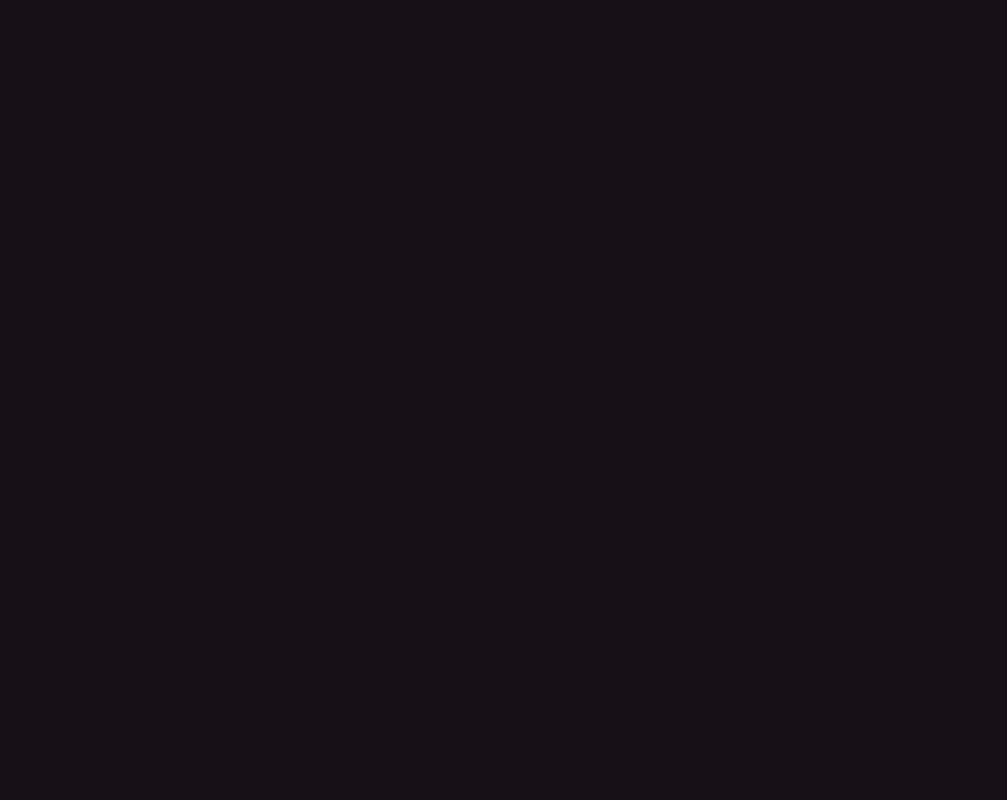
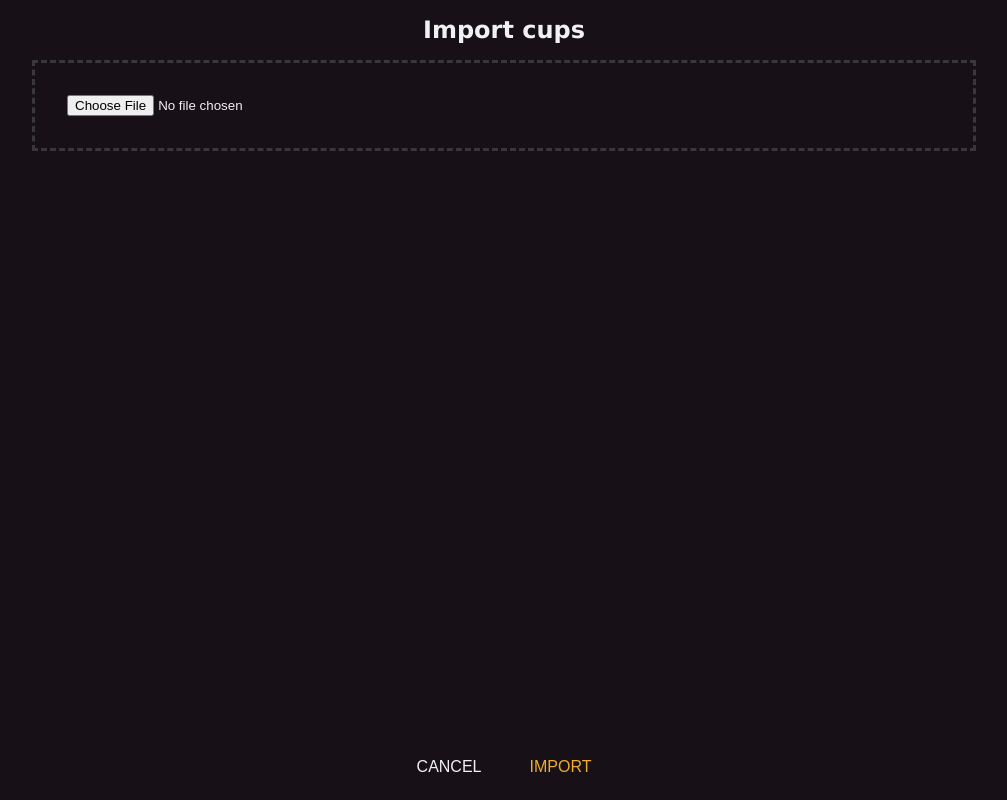
Before and after one commit to pipan/coffee-jurnal, a Vue app: page /import in a window 1280 px wide. Shown: the whole page, without its empty margins (136-1143 px from the left). Built offline with nearby package versions, Linux system fonts and the light colour scheme.

Commit message:
import export

```diff
--- a/src/assets/styles/form.css
+++ b/src/assets/styles/form.css
@@ -151,3 +151,10 @@ select {
     white-space: nowrap;
     border: none;
 }
+
+input[type="file"] {
+    border: dashed 3px var(--color-border);
+    border-radius: var(10px);
+    text-align: center;
+    padding: var(--unit-l);
+}
--- a/src/components/CoffeeDetailForm.vue
+++ b/src/components/CoffeeDetailForm.vue
@@ -97,6 +97,9 @@ export default {
             })
         },
         back: function () {
+            if (window.history.length === 0) {
+                return this.$router.push({ name: 'Home' })
+            }
             this.$router.go(-1)
         }
     }
--- a/src/router/index.js
+++ b/src/router/index.js
@@ -2,6 +2,7 @@ import Vue from 'vue'
 import VueRouter from 'vue-router'
 import Home from '../views/Home.vue'
 import Create from '../views/Create.vue'
+import Import from '../views/Import.vue'
 import Edit from '../views/Edit.vue'
 import Taste from '../views/Taste.vue'
 import Stats from '../views/Stats.vue'
@@ -43,6 +44,12 @@ const routes = [
     meta: { transitionDepth: 1 }
   },
   {
+    path: '/import',
+    name: 'Import',
+    component: Import,
+    meta: { transitionDepth: 2 }
+  },
+  {
     path: '/edit/:id',
     name: 'Edit',
     component: Edit,
--- a/src/store/index.js
+++ b/src/store/index.js
@@ -149,6 +149,13 @@ export default new Vuex.Store({
       context.commit('setAppSetting', {
         updating: true
       })
+    },
+    importCups: function(context, data) {
+      for (let item of data) {
+        item.id = context.state.lastId + 1
+        item.created_at = new Date(item.created_at)
+        context.commit("insertItem", item)
+      }
     }
   },
   modules: {
--- a/src/views/Create.vue
+++ b/src/views/Create.vue
@@ -4,6 +4,7 @@
             <div class="view-content">
                 <header>
                     <h1>New Cup</h1>
+                    <router-link :to="{ name: 'Import' }" class="action btn btn--primary">IMPORT</router-link>
                 </header>
                 <CoffeeDetailForm @submit="submit($event)"></CoffeeDetailForm>
             </div>
--- /dev/null
+++ b/src/views/Import.vue
@@ -0,0 +1,61 @@
+<template>
+    <div class="column flex-grow">
+        <div class="view">
+            <div class="view-content">
+                <header>
+                    <h1>Import cups</h1>
+                </header>
+                <form class="column flex-grow" @submit.prevent="submit()">
+                    <div class="form flex-grow">
+                        <input type="file" ref="fileInput" />
+                    </div>
+                    <div class="pt-m row row--center gap-m">
+                        <button type="button" class="btn btn--secondary" @click="back()">CANCEL</button>
+                        <button type="submit" class="btn btn--primary">IMPORT</button>
+                    </div>
+                </form>
+            </div>
+        </div>
+    </div>
+</template>
+
+<script>
+export default {
+    name: 'Import',
+    components: {},
+    metaInfo: function () {
+        return {
+            title: "Import Cups | CJ"
+        }
+    },
+    methods: {
+        submit: function () {
+            const files = this.$refs.fileInput.files
+            if (files.length === 0) {
+                return
+            }
+
+            const reader = new FileReader();
+            reader.addEventListener('load', () => {
+                const prefix = 'data:application/json;base64,'
+                if (!reader.result.startsWith(prefix)) {
+                    return
+                }
+                const base64 = reader.result.substring(prefix.length)
+                const dataString = decodeURIComponent(escape(window.atob(base64)));
+                const dataJson = JSON.parse(dataString)
+                this.$store.dispatch('importCups', dataJson).then(() => {
+                    this.$router.replace({ name: 'Home' })
+                })
+            });
+            reader.readAsDataURL(files[0]);
+        },
+        back: function () {
+            if (window.history.length === 0) {
+                return this.$router.push({ name: 'Home' })
+            }
+            this.$router.go(-1)
+        }
+    }
+}
+</script>
--- a/src/views/Stats.vue
+++ b/src/views/Stats.vue
@@ -4,6 +4,7 @@
             <div class="view-content">
                 <header>
                     <h1>Stats</h1>
+                    <a :href="exportUrlData" download="coffeejournal_export.json" class="action btn btn--primary">EXPORT</a>
                 </header>
                 <div class="row gap-s pb-m scroll-x">
                     <button type="button" class="tag tag--active"
@@ -96,6 +97,11 @@ export default {
         },
         displayMode: function () {
             return this.$store.state.displayMode
+        },
+        exportUrlData: function () {
+            return URL.createObjectURL(new Blob([JSON.stringify(this.dataset)], {
+                type: 'text/plain'
+            }))
         }
     },
     methods: {
--- a/src/views/Taste.vue
+++ b/src/views/Taste.vue
@@ -106,6 +106,9 @@ export default {
             })
         },
         back: function () {
+            if (window.history.length === 0) {
+                return this.$router.push({ name: 'Home' })
+            }
             this.$router.go(-1)
         }
     }
```
Also changed, not shown: public/site.webmanifest.
